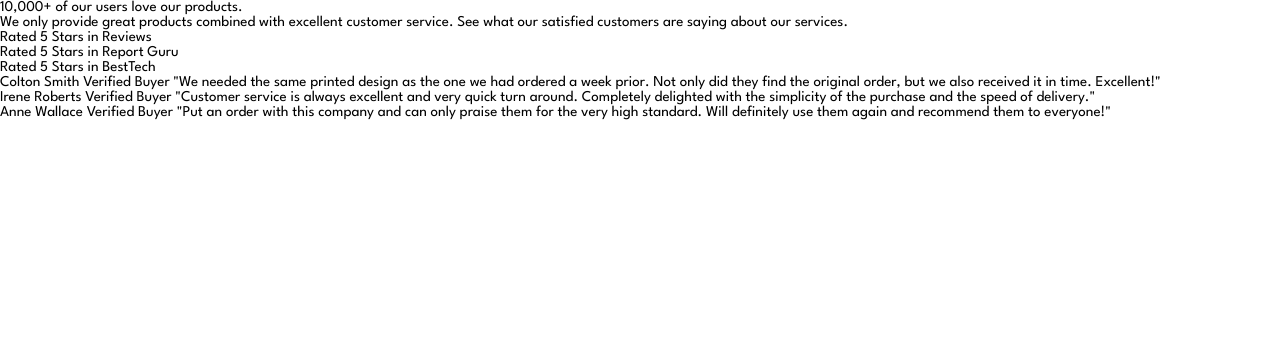
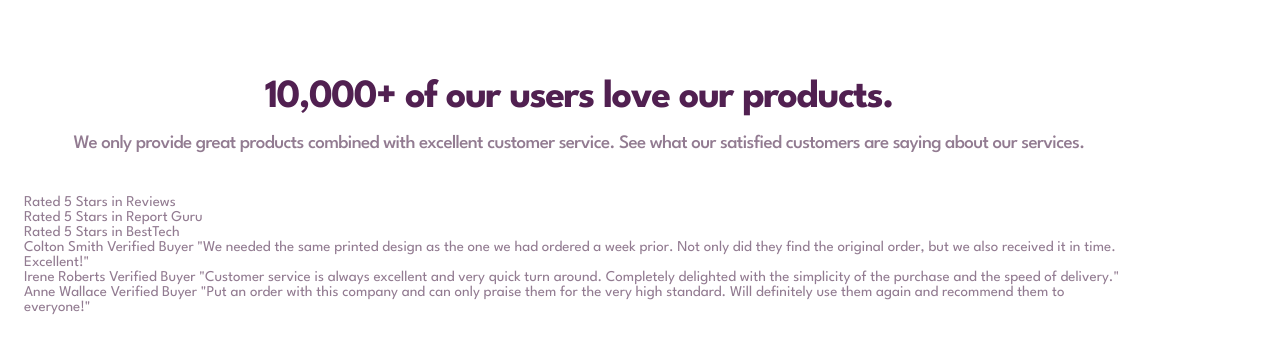
Before and after one commit to miguelzaga/social-proof-section, a React (Vite) app: page / in a window 1280 px wide. Shown: the top 352 px of the page. Built offline with nearby package versions, Linux system fonts and the light colour scheme.

Commit message:
style title

```diff
--- a/src/App.js
+++ b/src/App.js
@@ -3,13 +3,16 @@ import { useState } from "react";
 function App() {
   return (
     <main className="section">
-      <h1 className="section__title">
-        10,000+ of our users love our products.
-      </h1>
-      <p className="section__text">
-        We only provide great products combined with excellent customer service.
-        See what our satisfied customers are saying about our services.
-      </p>
+      <div className="section__main">
+        <h1 className="section__title">
+          10,000+ of our users love our products.
+        </h1>
+        <p className="section__text">
+          We only provide great products combined with excellent customer
+          service. See what our satisfied customers are saying about our
+          services.
+        </p>
+      </div>
       <ul className="section__ratings">
         <li className="section__rating">Rated 5 Stars in Reviews</li>
         <li className="section__rating">Rated 5 Stars in Report Guru</li>
--- a/src/scss/01-abstracts/_variables.scss
+++ b/src/scss/01-abstracts/_variables.scss
@@ -9,10 +9,9 @@ $x-lg: 1440px;
 
 /// Primary
 
-$very-dark-magenta: hsl(300, 43%, 22%);
-$soft-pink: hsl(333, 80%, 67%);
+$very-dark-magenta: #512051;
+$soft-pink: #ee69a4;
 
 /// Neutral
-$dark-grayish-magenta: hsl(303, 10%, 53%);
-$light-grayish-magenta: hsl(300, 24%, 96%);
-$white: hsl(0, 0%, 100%);
+$dark-grayish-magenta: #927b91;
+$light-grayish-magenta: #f7f2f7;
--- a/src/scss/02-base/_base.scss
+++ b/src/scss/02-base/_base.scss
@@ -1 +1,5 @@
 @use "./../01-abstracts/" as *;
+
+body {
+  background-color: #fff;
+}
--- a/src/scss/02-base/_typography.scss
+++ b/src/scss/02-base/_typography.scss
@@ -4,4 +4,6 @@
 body {
   font-family: "League Spartan", sans-serif;
   font-size: rem(15px);
+  font-weight: 400;
+  color: $dark-grayish-magenta;
 }
--- a/src/scss/05-components/_card.scss
+++ /dev/null
@@ -1 +0,0 @@
-@use "./../01-abstracts/" as *;
--- a/src/scss/05-components/_index.scss
+++ b/src/scss/05-components/_index.scss
@@ -1 +1 @@
-@forward "card";
+@forward "section";
--- /dev/null
+++ b/src/scss/05-components/_section.scss
@@ -0,0 +1,28 @@
+@use "./../01-abstracts/" as *;
+
+.section {
+  padding: 82px 24px 99px;
+  max-width: calc(1110px + 48px);
+
+  &__main {
+    text-align: center;
+  }
+
+  &__title {
+    font-size: rem(40px);
+    font-weight: 700;
+    line-height: 0.8;
+    letter-spacing: rem(-1.42857px);
+    color: $very-dark-magenta;
+    margin-bottom: 17px;
+  }
+
+  &__text {
+    font-weight: 500;
+    font-size: rem(19px);
+    line-height: 1.32;
+    letter-spacing: rem(-0.633333px);
+    padding: 0 5px;
+    margin-bottom: 39px;
+  }
+}
```
Also changed, not shown: 1 other file (tests, documents, lock files or other folders).
